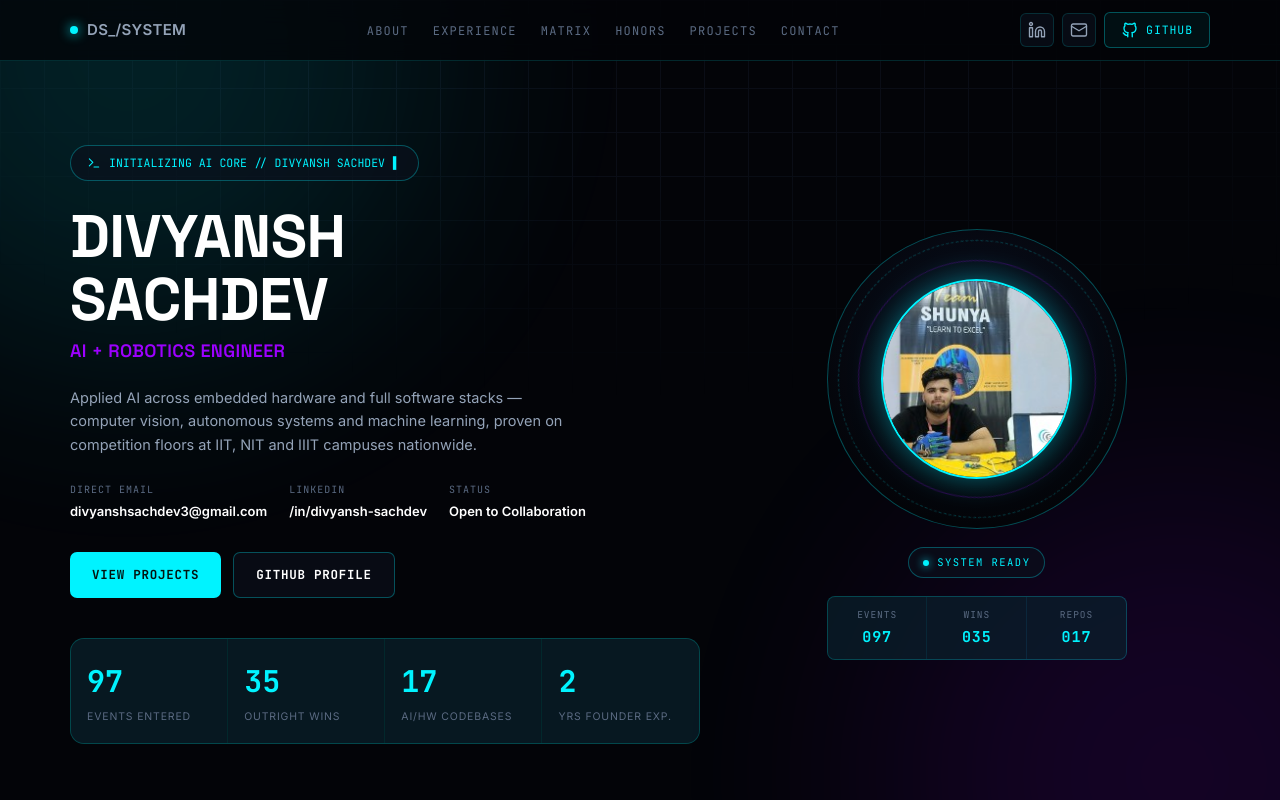
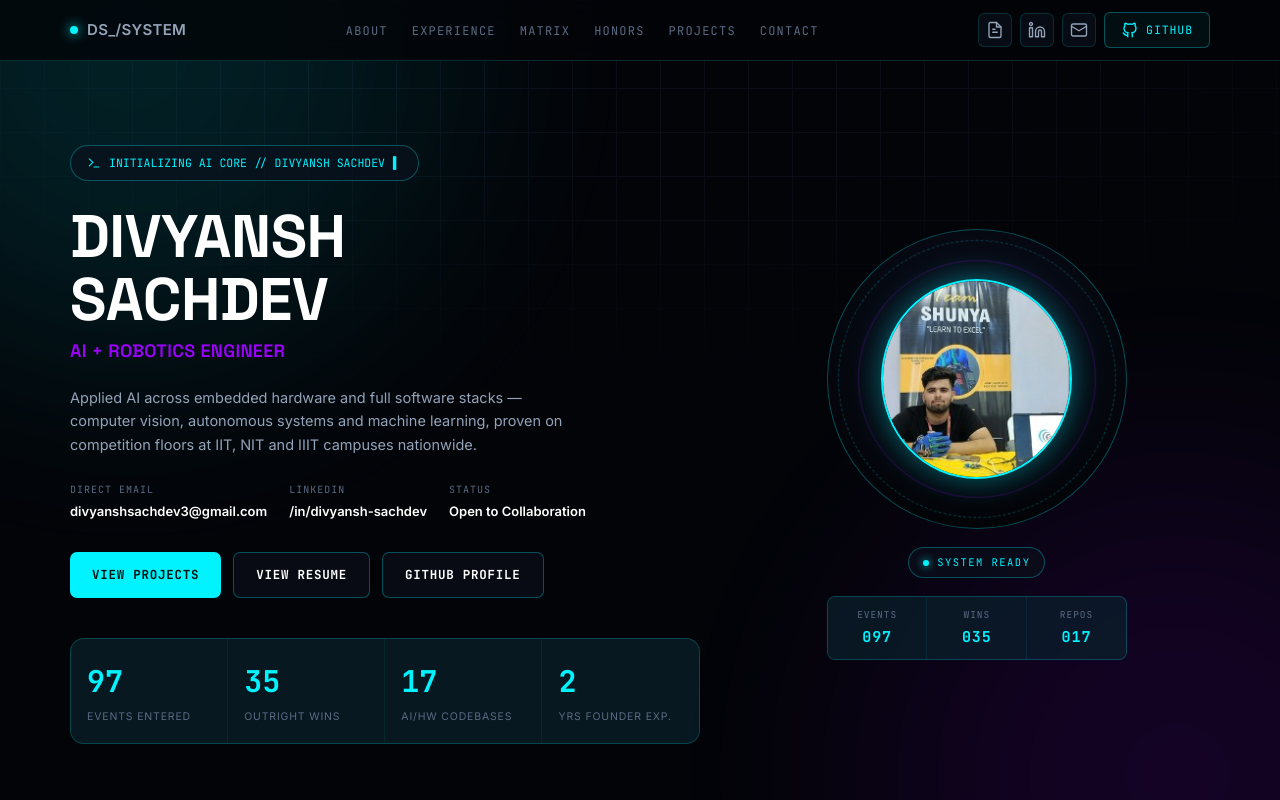
Before and after one commit to divyansh-sachdev/portfolio, a plain HTML site: page index.html in a window 1280 px wide. Shown: the top 800 px of the page. Drawn offline with Linux system fonts and the light colour scheme.

Commit message:
Add resume link to nav and hero
Co-Authored-By: Claude Sonnet 5 <noreply@anthropic.com>

```diff
--- a/index.html
+++ b/index.html
@@ -329,6 +329,9 @@
       <li><a href="#contact">Contact</a></li>
     </ul>
     <div class="nav-social">
+      <a class="nav-icon" href="Divyansh_Sachdev_Resume.pdf" target="_blank" rel="noopener" aria-label="Resume">
+        <svg class="icon" viewBox="0 0 24 24"><path d="M14 2H6a2 2 0 0 0-2 2v16a2 2 0 0 0 2 2h12a2 2 0 0 0 2-2V8z"/><path d="M14 2v6h6"/><path d="M9 15h6M9 11h3"/></svg>
+      </a>
       <a class="nav-icon" href="https://www.linkedin.com/in/divyansh-sachdev/" target="_blank" rel="noopener" aria-label="LinkedIn">
         <svg class="icon" viewBox="0 0 24 24"><path d="M16 8a6 6 0 0 1 6 6v7h-4v-7a2 2 0 0 0-4 0v7h-4v-7a6 6 0 0 1 6-6z"/><rect x="2" y="9" width="4" height="12"/><circle cx="4" cy="4" r="2"/></svg>
       </a>
@@ -370,6 +373,7 @@
         </div>
         <div class="hero-actions">
           <a class="btn btn-primary" href="#projects">View Projects</a>
+          <a class="btn btn-ghost" href="Divyansh_Sachdev_Resume.pdf" target="_blank" rel="noopener">View Resume</a>
           <a class="btn btn-ghost" href="https://github.com/divyansh-sachdev" target="_blank" rel="noopener">GitHub Profile</a>
         </div>
         <div class="stat-row">
```
